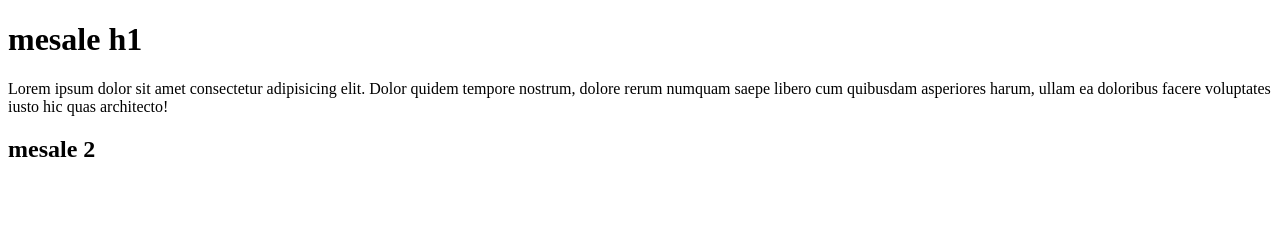
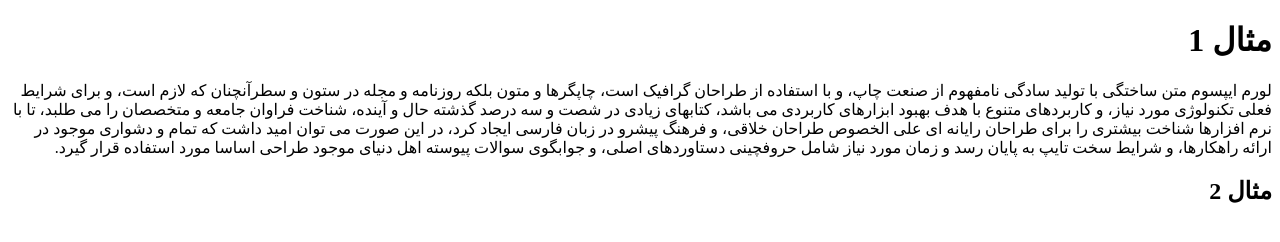
Before and after one commit to Mofarpour/mohammad-hossein, a plain HTML site: page index.html in a window 1280 px wide. Drawn offline with Linux system fonts and the light colour scheme; a small style sheet from the web is missing.

Commit message:
Add files via upload

```diff
--- a/index.html
+++ b/index.html
@@ -4,12 +4,21 @@
     <meta charset="UTF-8">
     <meta http-equiv="X-UA-Compatible" content="IE=edge">
     <meta name="viewport" content="width=device-width, initial-scale=1.0">
-    <title>mohammad&hossein</title>
+    <title> محمد حسین</title>
+    <link href="https://cdn.jsdelivr.net/gh/rastikerdar/vazirmatn@v33.003/Vazirmatn-font-face.css" rel="stylesheet" type="text/css" />
+
+    <style>
+        body{
+            direction: rtl;
+            font-family: Vazirmatn;
+
+        }
+    </style>
 </head>
 <body>
-    <h1>mesale h1     </h1>
-    <p>Lorem ipsum dolor sit amet consectetur adipisicing elit. Dolor quidem tempore nostrum, dolore rerum numquam saepe libero cum quibusdam asperiores harum, ullam ea doloribus facere voluptates iusto hic quas architecto!</p>
-    <h2>mesale 2</h2>
+    <h1>مثال 1     </h1>
+    <p>لورم ایپسوم متن ساختگی با تولید سادگی نامفهوم از صنعت چاپ، و با استفاده از طراحان گرافیک است، چاپگرها و متون بلکه روزنامه و مجله در ستون و سطرآنچنان که لازم است، و برای شرایط فعلی تکنولوژی مورد نیاز، و کاربردهای متنوع با هدف بهبود ابزارهای کاربردی می باشد، کتابهای زیادی در شصت و سه درصد گذشته حال و آینده، شناخت فراوان جامعه و متخصصان را می طلبد، تا با نرم افزارها شناخت بیشتری را برای طراحان رایانه ای علی الخصوص طراحان خلاقی، و فرهنگ پیشرو در زبان فارسی ایجاد کرد، در این صورت می توان امید داشت که تمام و دشواری موجود در ارائه راهکارها، و شرایط سخت تایپ به پایان رسد و زمان مورد نیاز شامل حروفچینی دستاوردهای اصلی، و جوابگوی سوالات پیوسته اهل دنیای موجود طراحی اساسا مورد استفاده قرار گیرد.</p>
+    <h2>مثال 2</h2>
     <!-- <h3>mesale comment</h3> -->
 </body>
 </html>
```
